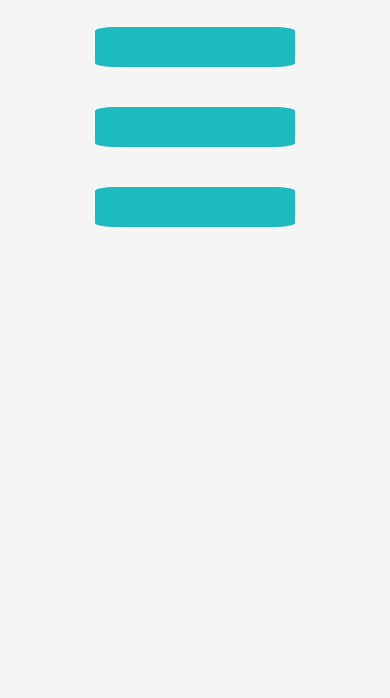
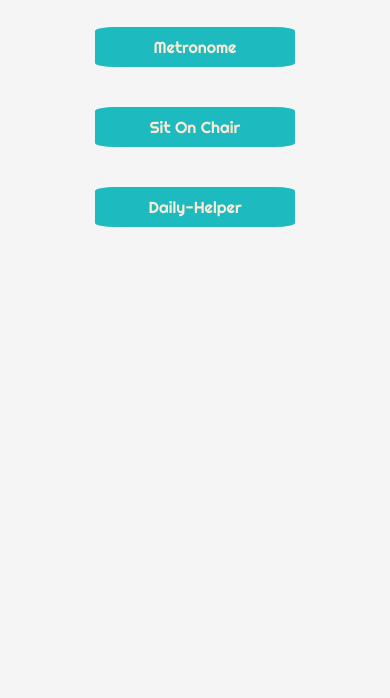
Before and after one commit to harrydeanstanton/harrydeanstanton.github.io, a plain HTML site: page index.html in a window 390 px wide. Shown: the part 146-844 px from the top of the page. Drawn offline with Linux system fonts and the light colour scheme.

Commit message:
media fixed

```diff
--- a/css/style.css
+++ b/css/style.css
@@ -138,6 +138,12 @@ h1 {
         margin: 10px;
         width: 100vw;
     }
+
+    .project_name_1, .project_name_2, .project_name_3 {
+        color: antiquewhite;
+        opacity: 1;
+
+    }
 }
 
 @keyframes type{
```
